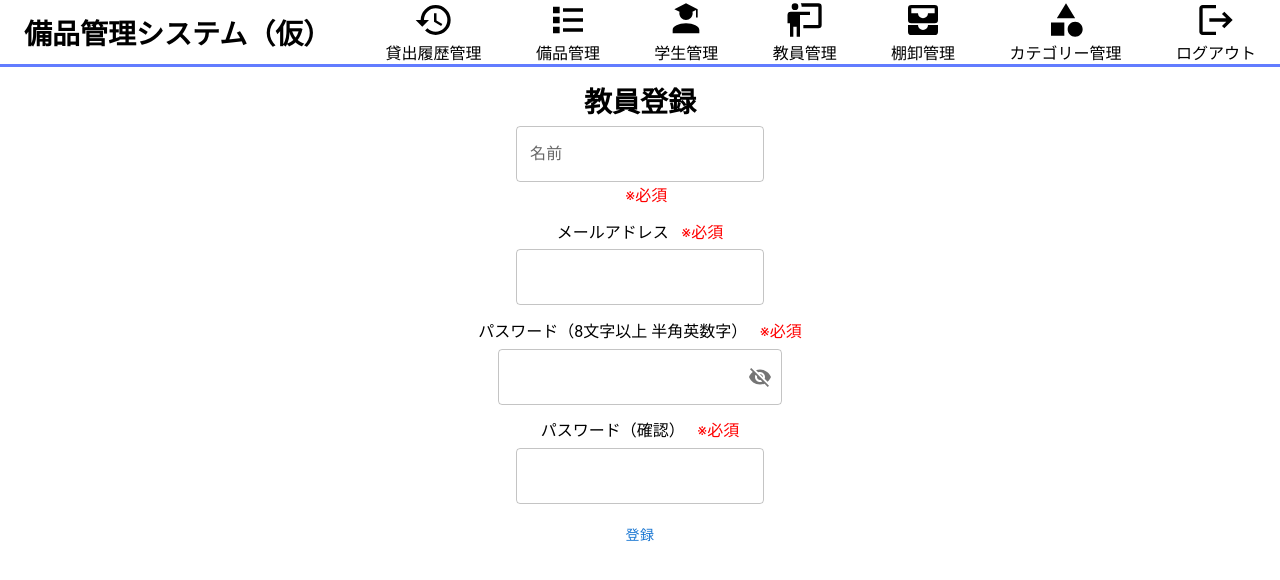
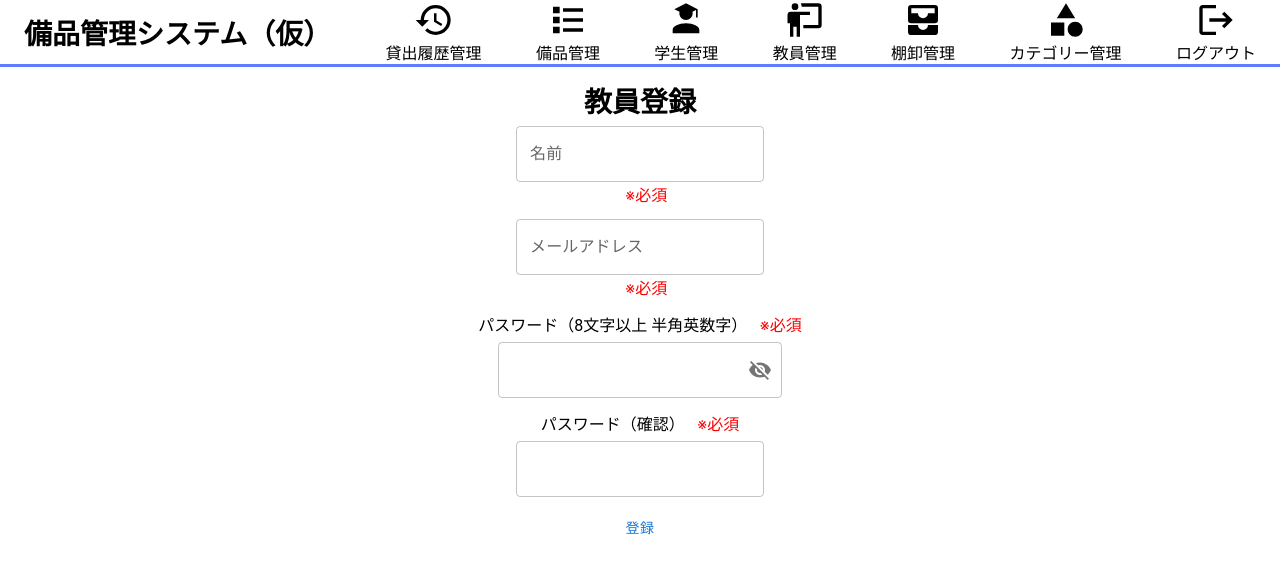
Before and after one commit to takumiTakahata/equipment_management_system, a React (Create React App) app in the folder app/: page / in a window 1280 px wide. Shown: the top 580 px of the page. Built offline with nearby package versions, Linux system fonts and the light colour scheme.

Commit message:
メールアドレスの入力欄の修正

```diff
--- a/app/src/components/teacher_register.tsx
+++ b/app/src/components/teacher_register.tsx
@@ -76,12 +76,11 @@ function TeacherRegister() {
               <p className="required_txt">※必須</p>
             )}
           </div>
-          <div className="eamil_container">
-            <p className="mail_title">メールアドレス</p>
-            <p className="required_txt">※必須</p>
-          </div>
+
           <div className="mail_input">
             <TextField
+              label="メールアドレス"
+              variant="outlined"
               {...register("mail", {
                 required: "メールアドレスを入力してください",
                 pattern: {
@@ -90,12 +89,16 @@ function TeacherRegister() {
                 },
               })}
             />
+            {errorFlg ? (
               <ErrorMessage
                 errors={errors}
                 name="mail"
                 as="p"
                 className="error_message"
               />
+            ) : (
+              <p className="required_txt">※必須</p>
+            )}
           </div>
 
           <div className="pass_container">
```
Lines whose indentation alone changed are shown as unchanged.
